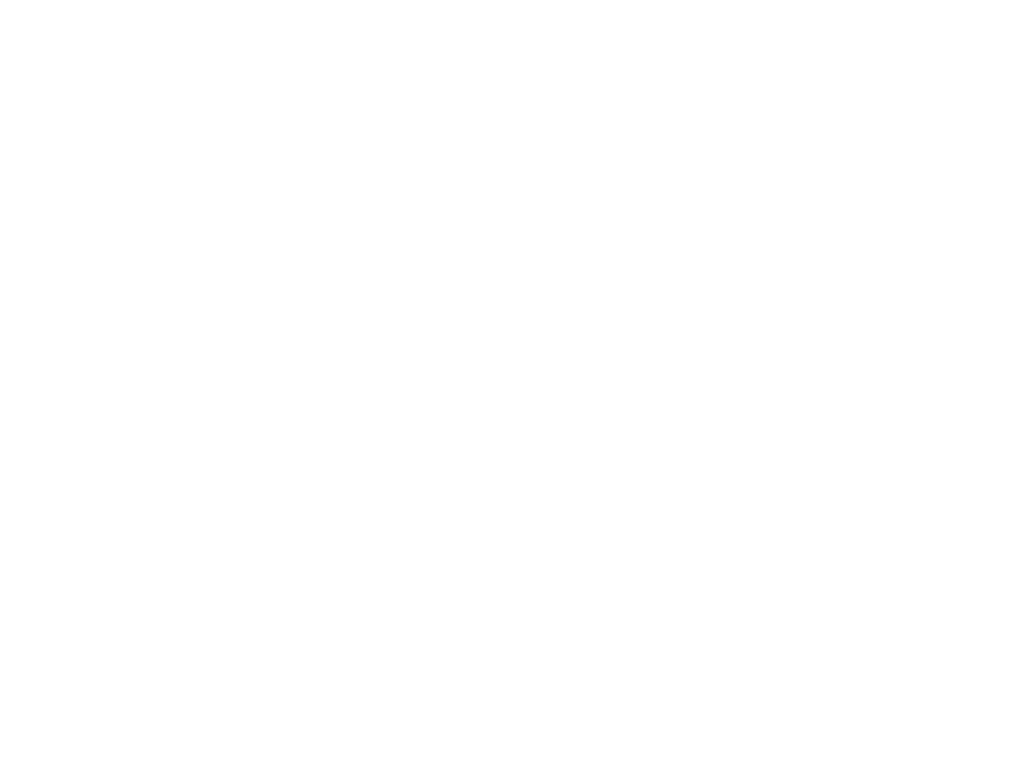
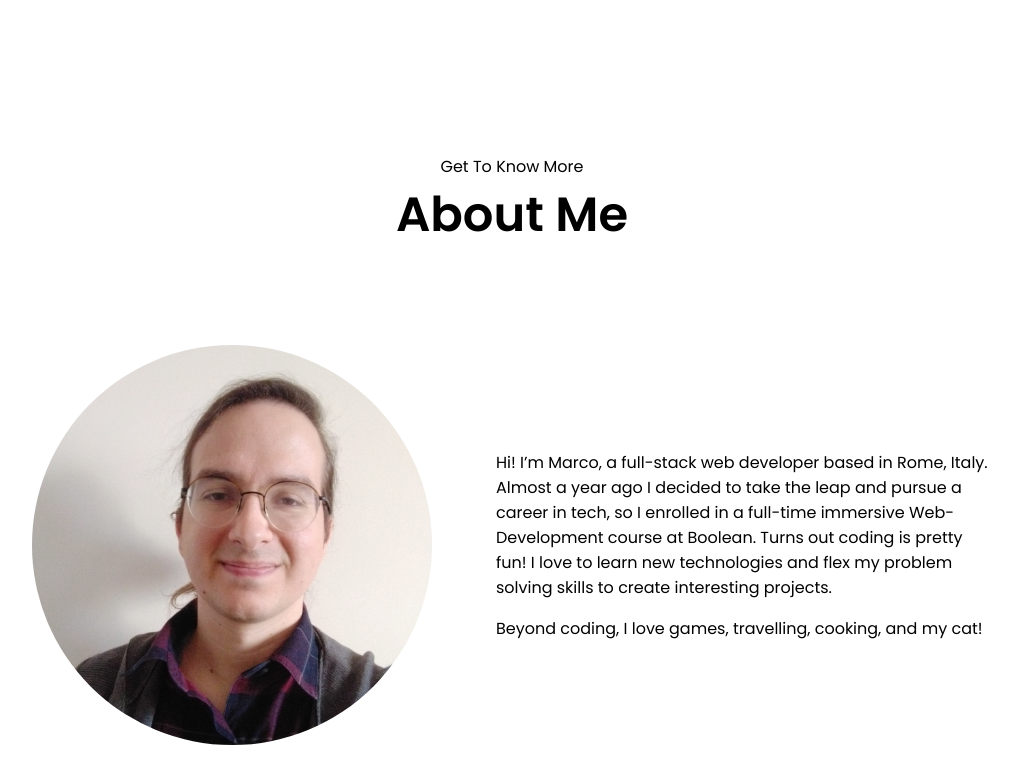
Before and after one commit to MLaz95/portfolio-frontend, a Vue app: page / in a window 1280 px wide. Shown: the part 678-1462 px from the top of the page, without its empty margins (128-1143 px from the left). Before the commit the page ends 800 px from the top, so only its background shows below. Built offline with nearby package versions, Linux system fonts and the light colour scheme.

Commit message:
about section

```diff
--- a/index.html
+++ b/index.html
@@ -3,6 +3,7 @@
   <head>
     <meta charset="UTF-8" />
     <link rel="icon" type="image/svg+xml" href="/vite.svg" />
+    <link rel="stylesheet" href="https://cdnjs.cloudflare.com/ajax/libs/font-awesome/6.6.0/css/all.min.css">
     <meta name="viewport" content="width=device-width, initial-scale=1.0" />
     <title>Vite + Vue</title>
   </head>
--- a/src/App.vue
+++ b/src/App.vue
@@ -1,11 +1,13 @@
 <script>
   import Nav from './components/Nav.vue'
   import Hero from './components/Hero.vue'
+  import About from './components/About.vue'
 
   export default{
     components:{
       Nav,
       Hero,
+      About,
     }
   }
 
@@ -14,6 +16,7 @@
 <template>
   <Nav></Nav>
   <Hero></Hero>
+  <About></About>
 </template>
 
 <style scoped>
--- /dev/null
+++ b/src/components/About.vue
@@ -0,0 +1,45 @@
+<template>
+    <section id="about">
+        <p class="section__text">Get To Know More</p>
+        <h1 class="title">About Me</h1>
+        <div class="section-container">
+            <div class="section__pic-container">
+                <img src="/src/assets/Marco_crop.jpg" alt="Marco profile pic">
+            </div>
+            <div class="about-details-container">
+                <p class="section-text-p3">
+                    Hi! I’m Marco, a full-stack web developer based in Rome, Italy. Almost a year ago I decided to take the leap and pursue a career in tech, so I enrolled in a full-time immersive Web-Development course at Boolean.  Turns out coding is pretty fun! I love to learn new technologies and flex my problem solving skills to create interesting projects.
+                </p>
+                <p>
+                    Beyond coding, I love games, travelling, cooking, and my cat!
+                </p>
+            </div>
+        </div>
+    </section>
+</template>
+
+<style>
+    .section-container{
+        display: flex;
+        gap: 4rem;
+        height: 80%;
+        justify-content: center;
+        align-items: center
+    }
+
+    .section__pic-container{
+        width: 400px;
+        height: 400px;
+        flex-shrink: 0;
+    }
+
+    .section__pic-container img{
+        width: 100%;
+        height: 100%;
+        border-radius: 50%;
+    }
+
+    .section-text-p3{
+        margin-bottom: 1rem;
+    }
+</style>
--- a/src/components/Hero.vue
+++ b/src/components/Hero.vue
@@ -34,12 +34,7 @@
         gap: 5rem;
     }
 
-    #profile *{
-        /* border: 1px dashed red; */
-        /* test */
-    }
-
-    .section__pic-container{
+    /* .section__pic-container{
         width: 400px;
         height: 400px;
     }
@@ -48,11 +43,7 @@
         width: 100%;
         height: 100%;
         border-radius: 50%;
-    }
-
-    .section__text{
-        text-align: center;
-    }
+    } */
 
     .section__text p{
         font-weight: 600;
@@ -62,10 +53,6 @@
     .section__text__p2{
         font-size: 1.75rem;
         margin-bottom: 1rem;
-    }
-
-    .title{
-        font-size: 3rem;
     }
 
     .btn-container{
--- a/src/style.css
+++ b/src/style.css
@@ -49,3 +49,19 @@
 .btn-color-2:hover{
   background-color: black;
 }
+
+section{
+  padding-top: 4vh;
+  height: 96vh;
+  margin: 0 10rem;
+  min-height: fit-content;
+}
+
+.title{
+  font-size: 3rem;
+  text-align: center;
+}
+
+.section__text{
+  text-align: center;
+}
```
